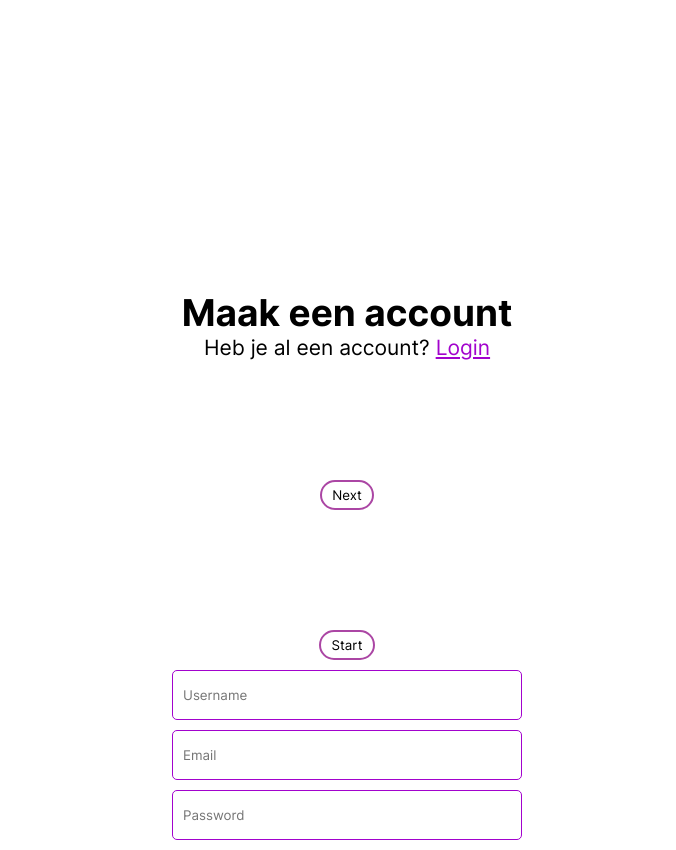
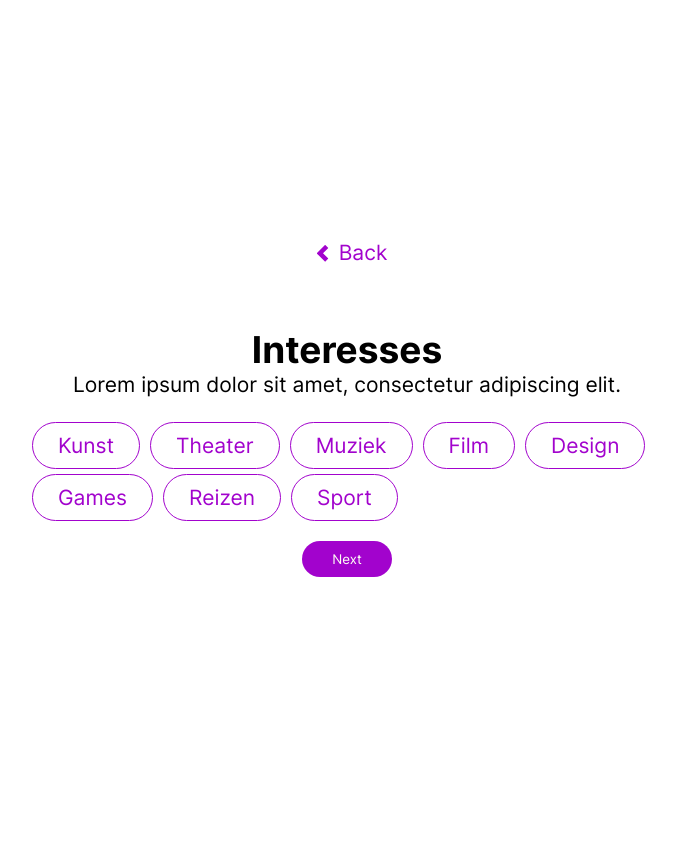
Before and after one commit to norakramer1/afstudeerproject, a React (Create React App) app: page /signup in a window 1280 px wide. Both pictures are taken after a click on the button "Start". Shown: the whole page, without its empty margins (293-969 px from the left). After the commit the page ends 800 px from the top, so only its background shows below. Built offline with nearby package versions, Linux system fonts and the light colour scheme; no server answers.

Commit message:
styling forms

```diff
--- a/src/comps/InterestSection.js
+++ b/src/comps/InterestSection.js
@@ -1,10 +1,21 @@
 // InterestSection
 import React from "react";
 
-const InterestSection = ({ handleInterestChange, interests, onSubmit }) => {
+const InterestSection = ({
+  handleInterestChange,
+  interests,
+  onSubmit,
+  onPrevClick,
+  onNextClick,
+}) => {
   return (
     <div className="Interests onboarding">
-      <div className="Interests onboarding">
+      <button onClick={onPrevClick} className="Onboarding-back">
+        Back
+      </button>
+      <h1>Interesses</h1>
+      <p>Lorem ipsum dolor sit amet, consectetur adipiscing elit.</p>
+      <form className="InterestsForm">
         <input
           type="checkbox"
           id="Kunst"
@@ -48,7 +59,7 @@ const InterestSection = ({ handleInterestChange, interests, onSubmit }) => {
           value="Design"
           onChange={(e) => handleInterestChange(e, "Design")}
         />
-        <label htmlFor="Film">Film</label>
+        <label htmlFor="Film">Design</label>
 
         <input
           type="checkbox"
@@ -76,9 +87,9 @@ const InterestSection = ({ handleInterestChange, interests, onSubmit }) => {
           onChange={(e) => handleInterestChange(e, "Sport")}
         />
         <label htmlFor="Sport">Sport</label>
-      </div>
-      <button onClick={onSubmit} type="button" className="Submit">
-        Submit
+      </form>
+      <button onClick={onNextClick} className="onboarding-start">
+        Next
       </button>
     </div>
   );
--- a/src/comps/Signup.js
+++ b/src/comps/Signup.js
@@ -90,6 +90,10 @@ const Signup = () => {
     // Move to the next step
     setOnboardingStep((prevStep) => prevStep + 1);
   };
+  const handlePrevClick = () => {
+    // Move to the next step
+    setOnboardingStep((prevStep) => prevStep - 1);
+  };
 
   console.log(onboardingStep);
   return (
@@ -100,23 +104,26 @@ const Signup = () => {
       )}
 
       {onboardingStep === 2 && (
+        <InterestSection
+          handleInterestChange={handleInterestChange}
+          interests={interests}
+          onSubmit={handleSubmit}
+          onNextClick={handleNextClick}
+          onPrevClick={handlePrevClick}
+        />
+      )}
+
+      {onboardingStep === 3 && (
         <SignupSection
           onSubmit={handleSubmit}
           handleInterestChange={handleInterestChange}
           email={email}
           setEmail={setEmail}
           password={password}
+          error={error}
           setPassword={setPassword}
-          error={error}
           onNextClick={handleNextClick}
-        />
-      )}
-
-      {onboardingStep === 3 && (
-        <InterestSection
-          handleInterestChange={handleInterestChange}
-          interests={interests}
-          onSubmit={handleSubmit}
+          onPrevClick={handlePrevClick}
         />
       )}
     </div>
--- a/src/comps/SignupSection.js
+++ b/src/comps/SignupSection.js
@@ -9,22 +9,18 @@ const SignupSection = ({
   setEmail,
   password,
   setPassword,
+  onPrevClick,
   error,
-  onNextClick,
 }) => {
   return (
     <div className="Signup-title onboarding">
+      <button onClick={onPrevClick} className="Onboarding-back">
+        Back
+      </button>
       <h1>Maak een account</h1>
       <p>
         Heb je al een account? <Link to="/login">Login</Link>
       </p>
-
-      <button onClick={onNextClick} className="onboarding-start">
-        Next
-      </button>
-
-      <button className="onboarding-start">Start</button>
-
       <div className="form">
         <form onSubmit={onSubmit}>
           <div className="Signup-form">
@@ -42,9 +38,13 @@ const SignupSection = ({
               type="password"
               placeholder="Password"
             />
-            {error && <p style={{ color: "red" }}>{error}</p>}
           </div>
         </form>
+        {error && <p style={{ color: "red" }}>{error}</p>}
+
+        <button onClick={onSubmit} type="button" className="Submit">
+          Submit
+        </button>
       </div>
     </div>
   );
--- a/src/comps/WelcomeSection.js
+++ b/src/comps/WelcomeSection.js
@@ -5,8 +5,8 @@ import React from "react";
 const WelcomeSection = ({ onStartOnboarding }) => {
   return (
     <div className="Intro onboarding">
-      <h1>Welkom</h1>
-      <p>Ontdek de wereld van kunst en cultuur.</p>
+      <h1>YourEventGuide</h1>
+      <p>Ontdek culturele evenementen die bij jou passen</p>
       <button className="onboarding-start" onClick={onStartOnboarding}>
         Start
       </button>
--- a/src/index.css
+++ b/src/index.css
@@ -30,11 +30,11 @@
   margin: 0;
   padding: 0;
   box-sizing: border-box;
-font-family: 'inter', sans-serif;
+  font-family: 'inter', sans-serif;
 /* background-color: var(--primary-medium-blue); */
 }
 
-.Signup-title, .Login {
+.Signup-title, .Login, .Intro, .Interests {
   display: flex;
   flex-direction: column;
   align-items: center;
@@ -42,8 +42,12 @@ font-family: 'inter', sans-serif;
   margin-top: 30vh;
 }
 
-.Signup-title h1, .Login h1, .Signup-title p, .Login p {
+.Signup-title h1, .Login h1, .Signup-title p, .Login p, .Intro h1, .Intro p {
   text-align: center;
+}
+
+.Signup-title.onboarding h1 {
+  margin-top: 0;
 }
 
 h1 {
@@ -72,6 +76,15 @@ form {
   flex-direction: column;
  align-items: center;
 
+}
+
+.InterestsForm {
+  display: flex;
+  flex-direction: row;
+  flex-wrap: wrap;
+  align-items: center;
+  max-width: 50%;
+  margin-top: 25px;
 
 }
 
@@ -95,6 +108,17 @@ input[type='text']:focus, input[type='password']:focus {
   transition: 0.5s;
 }
 
+.Onboarding-back {
+color: var(--primary-medium-purple);
+  text-decoration: none;
+  font-size: var(--font-small);
+ /* margin: 10px 0; */
+ background-color: transparent;
+ border: none;
+  cursor: pointer;
+}
+
+
 .Submit {
   margin: 10px 0;
   background-color: var(--primary-medium-purple);
@@ -111,16 +135,6 @@ input[type='text']:focus, input[type='password']:focus {
 .Submit:hover {
   background-color: var(--primary-darkest-purple);
   transition: 0.5s;
-}
-.Interests {
-  /* display: none; */
-  display: flex;
-  flex-direction: row;
-  flex-wrap: wrap;
-  max-width: 50%;
-  padding-top: 20px;
-
-
 }
 
 .AllEvents {
@@ -228,6 +242,17 @@ margin: 5px 0 0 20px;
   margin-top: 4px;
 }
 
+.Onboarding-back:before {
+content: "";
+display: block;
+width: 32px;
+height: 46px;
+float: left;
+margin-top: -9px;
+transform: scale(0.4);
+}
+
+
 .EventInfo-date:before {
   background: url("icons/clock.svg") no-repeat;
 
@@ -235,6 +260,11 @@ margin: 5px 0 0 20px;
 
 .EventInfo-location:before {
   background: url("icons/location.svg") no-repeat;
+
+}
+
+.Onboarding-back:before {
+  background: url("icons/back-button.svg") no-repeat;
 
 }
 
@@ -318,11 +348,12 @@ section.onboarding {
 
 /* button for next steps */
 button.onboarding-start {
-  background-color: white;
-  border: 2px solid #ab46a4;
+  background-color: var(--primary-medium-purple);
+  border: none;
+  color: var(--neutral-white);
   border-radius: 25px 25px 25px 25px;
-  margin-top: 15vh;
-  padding: 5px 10px 5px 10px;
+  padding: 10px 30px;
+  margin-top: 15px;
   cursor: pointer;
 }
 /* change button text in steps */
```
Also changed, not shown: src/icons/back-button.svg (added).
